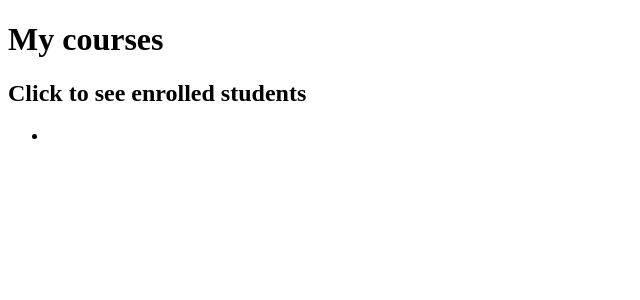
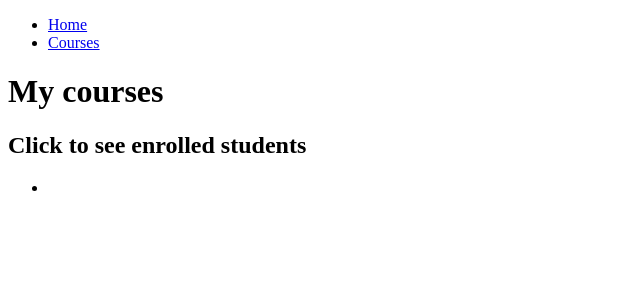
Before and after one commit to sparky9043/00-gradebook, a Django app: page /courses/ in a window 1280 px wide. Shown: the top 300 px of the page, without its empty margins (0-640 px from the left). Run offline with Django 5.2, Linux system fonts and the light colour scheme; data that the repository does not hold is empty.

Commit message:
feat: add navbar and links to home and courses

```diff
--- a/gradebook_main/templates/gradebook_main/base.html
+++ b/gradebook_main/templates/gradebook_main/base.html
@@ -8,7 +8,25 @@
 </head>
 
 <body>
+  <header>
+    <nav>
+      <ul>
+        <li>
+          <a href="{% url 'gradebook_main:index' %}">
+            Home</a>
+        </li>
+        <li>
+          <a href="{% url 'gradebook_main:courses' %}">
+            Courses</a>
+        </li>
+      </ul>
+    </nav>
+  </header>
+  <main>
   {% block content %} {% endblock content %}
+  </main>
+  <footer>
+  </footer>
 </body>
 
 </html>
```
